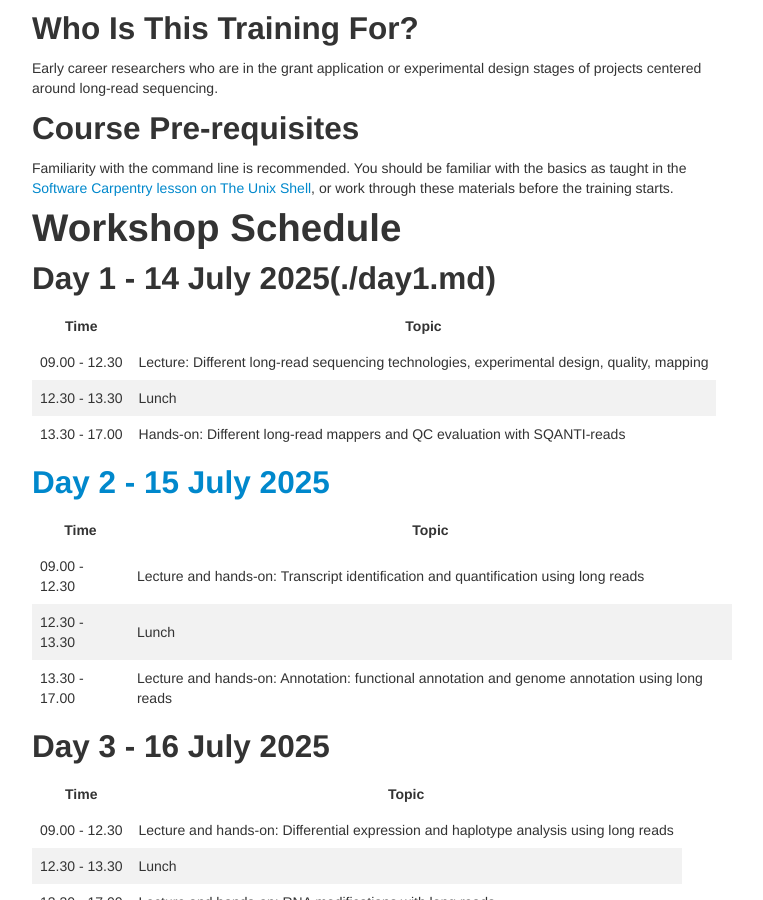
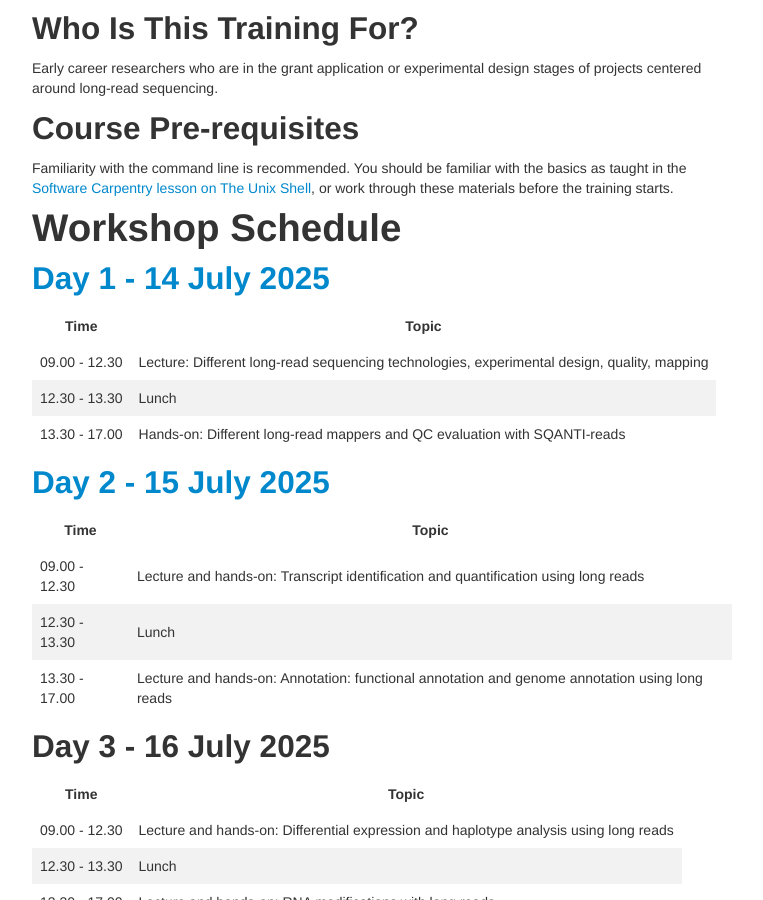
Before and after one commit to longTREC/summer_school, a Jekyll site: the page built from pages/introduction.md, in a window 1280 px wide and 900 px high, scrolled down 897 px. Shown: the whole window, without its empty margins (258-1021 px from the left). Built offline with Jekyll 4.4.1, drawn with Linux system fonts in a browser that asks for light colours; our own code applies the rules of GitHub Pages for plain Markdown files.

Commit message:
Update introduction.md with day1 link

```diff
--- a/pages/introduction.md
+++ b/pages/introduction.md
@@ -31,7 +31,7 @@ Familiarity with the command line is recommended. You should be familiar with th
 
 # Workshop Schedule
 
-## Day 1 - 14 July 2025(./day1.md)
+## [Day 1 - 14 July 2025](./day1.md)
 
 | Time         | Topic                                                                                         |
 |--------------|-----------------------------------------------------------------------------------------------|
```
